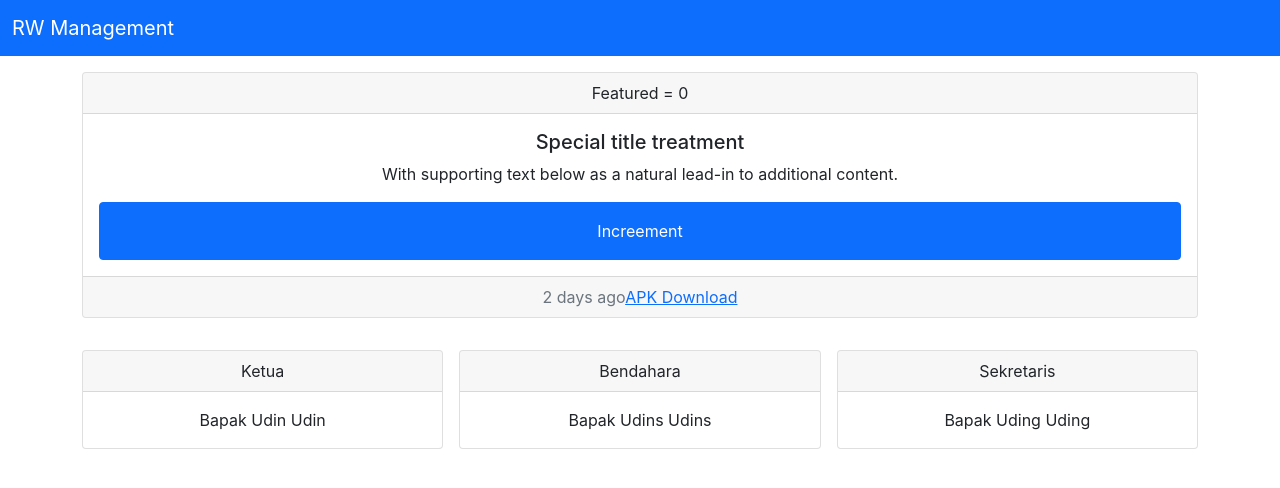
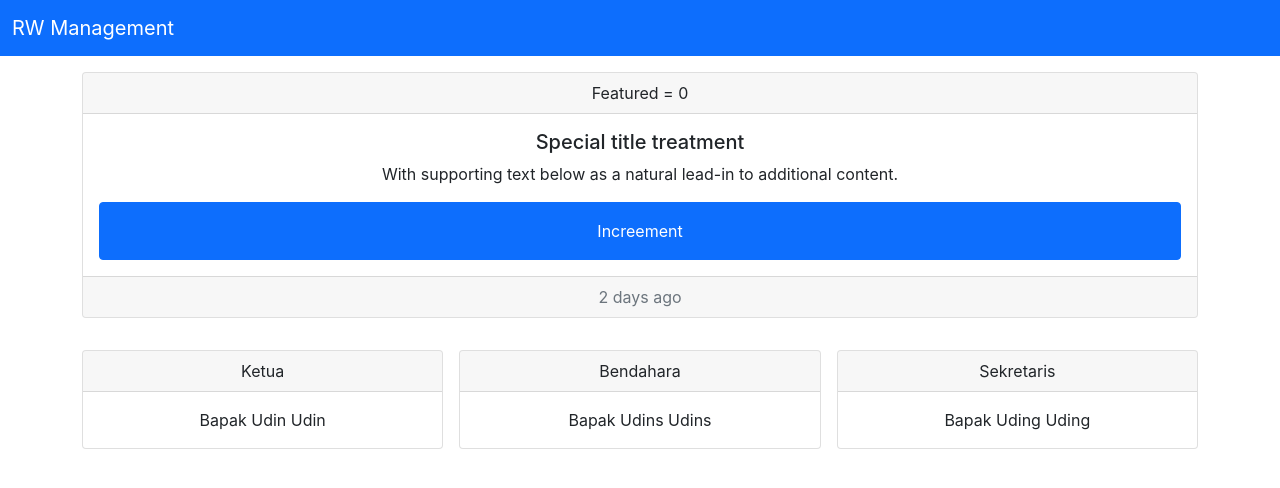
Before and after one commit to juniifar/rw_management, a React (Create React App) app: page / in a window 1280 px wide. Shown: the top 488 px of the page. Built offline with nearby package versions, Linux system fonts and the light colour scheme.

Commit message:
hilangin href dulu

```diff
--- a/src/components/menu/home/homecardheader.js
+++ b/src/components/menu/home/homecardheader.js
@@ -22,7 +22,7 @@ class HomeCardHeader extends Component {
           </div>
           <div className="card-footer text-muted">
             2 days ago
-            <a href={process.env.PUBLIC_URL + 'apk/app-release-unsigned.apk'}>APK Download</a>
+            {/* <a href={process.env.PUBLIC_URL + 'apk/app-release-unsigned.apk'}>APK Download</a> */}
           </div>
 
         </div>
```
